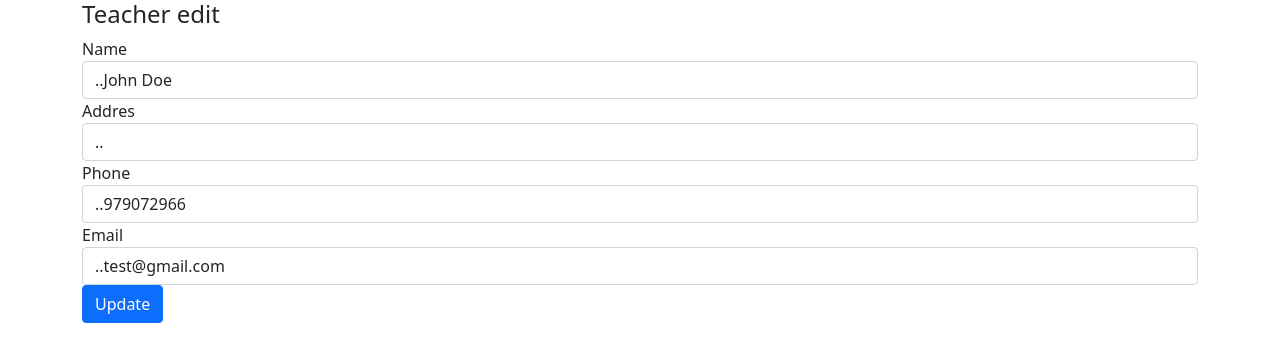
After one commit to Bakhrom0904/learningLaravel, a Laravel app: page /teachers/1/edit in a window 1280 px wide. The commit adds this page. Shown: the top 362 px of the page. Run offline with Laravel 9, Linux system fonts and the light colour scheme; data comes from the database, SQL or seed files in the repository.

Commit message:
model and CRUD

```diff
--- a/app/Http/Controllers/TeachersController.php
+++ b/app/Http/Controllers/TeachersController.php
@@ -2,27 +2,101 @@
 
 namespace App\Http\Controllers;
 
+use App\Models\Teacher;
 use Illuminate\Http\Request;
-use Illuminate\Support\Facades\DB;
 
 class TeachersController extends Controller
 {
+    /**
+     * Display a listing of the resource.
+     *
+     * @return \Illuminate\Http\Response
+     */
+    public function index()
+    {
+        $teachers=Teacher::all();
+
+        return view('teachers.index',['teachers'=>$teachers]);
+    }
+
+    /**
+     * Show the form for creating a new resource.
+     *
+     * @return \Illuminate\Http\Response
+     */
     public function create()
     {
-        $teachers=DB::table('users')->get();
-        return view('teachers.create',compact('teachers'));
+        return view('teachers.create');
     }
 
+    /**
+     * Store a newly created resource in storage.
+     *
+     * @param  \Illuminate\Http\Request  $request
+     * @return \Illuminate\Http\Response
+     */
     public function store(Request $request)
     {
-        DB::table('teachers')->insert([
-           'name'=>$request->name,
-            'address'=>$request->address,
-            'phone'=>$request->phone,
-            'email'=>$request->email,
-            'status'=>0
+        $teacher=new Teacher();
+        $teacher->name=$request->name;
+        $teacher->address=$request->address;
+        $teacher->phone=$request->phone;
+        $teacher->email=$request->email;
+        $teacher->save();
+        return redirect()->route('teachers.index');
+    }
 
-        ]);
-        return redirect('/teachers');
+    /**
+     * Display the specified resource.
+     *
+     * @param  int  $id
+     * @return \Illuminate\Http\Response
+     */
+    public function show($id)
+    {
+        $teacher=Teacher::findOrFail($id);
+        return view('teachers.show',compact('teacher'));
+    }
+
+    /**
+     * Show the form for editing the specified resource.
+     *
+     * @param  int  $id
+     * @return \Illuminate\Http\Response
+     */
+    public function edit($id)
+    {
+        $teacher=Teacher::findOrFail($id);
+        return view('teachers.edit',compact('teacher'));
+    }
+
+    /**
+     * Update the specified resource in storage.
+     *
+     * @param  \Illuminate\Http\Request  $request
+     * @param  int  $id
+     * @return \Illuminate\Http\Response
+     */
+    public function update(Request $request, $id)
+    {
+        $teacher=Teacher::findOrFail($id);
+        $teacher->update($request->all());
+
+        return redirect()->route('teachers.index');
+    }
+
+    /**
+     * Remove the specified resource from storage.
+     *
+     * @param  int  $id
+     * @return \Illuminate\Http\Response
+     */
+    public function destroy($id)
+    {
+//        $teacher=Teacher::findOrFail($id);
+//        $teacher->delete();
+        Teacher::destroy($id);
+
+        return redirect()->route('teachers.index');
     }
 }
--- /dev/null
+++ b/app/Models/Teacher.php
@@ -0,0 +1,12 @@
+<?php
+
+namespace App\Models;
+
+use Illuminate\Database\Eloquent\Factories\HasFactory;
+use Illuminate\Database\Eloquent\Model;
+
+class Teacher extends Model
+{
+    use HasFactory;
+    protected $fillable=['name','address','phone','email','status'];
+}
--- /dev/null
+++ b/resources/views/teachers/edit.blade.php
@@ -0,0 +1,44 @@
+<!doctype html>
+<html lang="en">
+<head>
+    <meta charset="UTF-8">
+    <meta name="viewport"
+          content="width=device-width, user-scalable=no, initial-scale=1.0, maximum-scale=1.0, minimum-scale=1.0">
+    <meta http-equiv="X-UA-Compatible" content="ie=edge">
+    <title>Document</title>
+    <link href="https://cdn.jsdelivr.net/npm/bootstrap@5.0.2/dist/css/bootstrap.min.css" rel="stylesheet" integrity="sha384-EVSTQN3/azprG1Anm3QDgpJLIm9Nao0Yz1ztcQTwFspd3yD65VohhpuuCOmLASjC" crossorigin="anonymous">
+</head>
+<body>
+<div class="container">
+    <div class="form">
+        <form action="{{ route('teachers.update',$teacher->id) }}" method="POST">
+            @csrf
+            @method('PUT')
+            <div class="form-group">
+                <h4>Teacher edit</h4>
+            </div>
+            <div class="form-group">
+                <label for="">Name</label>
+                <input type="text" class="form-control" name="name" value="..{{$teacher->name}}">
+            </div>
+            <div class="form-group">
+                <label for="">Addres</label>
+                <input type="text" class="form-control" name="addres" value="..{{$teacher->addres}}">
+            </div>
+            <div class="form-group">
+                <label for="">Phone</label>
+                <input type="text" class="form-control" name="phone" value="..{{$teacher->phone}}">
+            </div>
+            <div class="form-group">
+                <label for="">Email</label>
+                <input type="email" class="form-control" name="email" value="..{{$teacher->email}}">
+            </div>
+            <div class="form-group">
+                <input type="submit" value="Update" class="btn btn-primary">
+            </div>
+        </form>
+    </div>
+</div>
+
+</body>
+</html>
--- /dev/null
+++ b/resources/views/teachers/show.blade.php
@@ -0,0 +1 @@
+<h1>{{$teacher->name}}</h1>
--- a/routes/web.php
+++ b/routes/web.php
@@ -14,28 +14,29 @@ use App\Http\Controllers\TeachersController;
 | contains the "web" middleware group. Now create something great!
 |
 */
-
+//
 Route::get('/',[SiteController::class,'home'])->name('home');
-
-
-
-Route::prefix('admin')->group(function () {
-
-    Route::get('/users', function () {
-        return view('users');
-    })->name('users');
-
-});
-
-Route::get('/test', [SiteController::class, 'test'])->name('test');
-
-Route::get('/message/create', [SiteController::class,'create'])->name('create');
-
-Route::post('/message/store', [SiteController::class, 'store'])->name('store');
-
-Route::get('/about', [SiteController::class, 'about'])->name('about');
-
-Route::get('/component',[SiteController::class,'component'])->name('component');
-
-Route::get('/teachers',[TeachersController::class,'create']);
-Route::post('/teachers',[TeachersController::class,'store']);
+//
+//
+//
+//Route::prefix('admin')->group(function () {
+//
+//    Route::get('/users', function () {
+//        return view('users');
+//    })->name('users');
+//
+//});
+//
+//Route::get('/test', [SiteController::class, 'test'])->name('test');
+//
+//Route::get('/message/create', [SiteController::class,'create'])->name('create');
+//
+//Route::post('/message/store', [SiteController::class, 'store'])->name('store');
+//
+//Route::get('/about', [SiteController::class, 'about'])->name('about');
+//
+//Route::get('/component',[SiteController::class,'component'])->name('component');
+//
+//Route::get('/teachers',[TeachersController::class,'create']);
+//Route::post('/teachers',[TeachersController::class,'store']);
+Route::resource('teachers',TeachersController::class);
```
Also changed, not shown: resources/views/layouts/crud.blade.php (added, +16 -0 lines), resources/views/teachers/create.blade.php (+1 -6 lines), resources/views/teachers/index.blade.php (added, +45 -0 lines).
